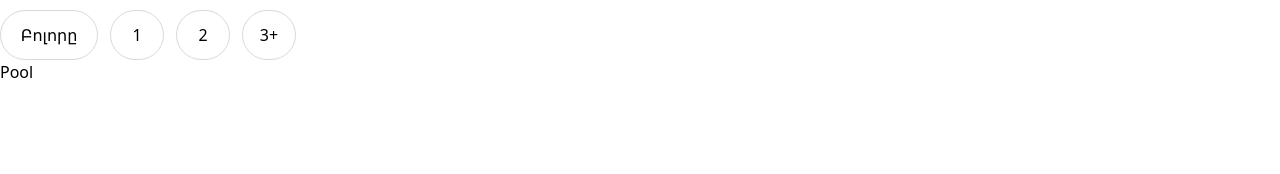
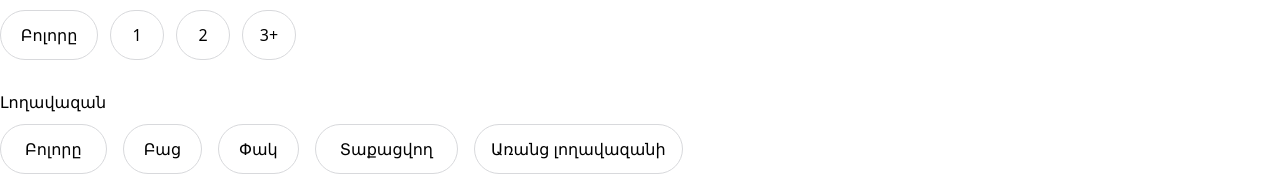
Before and after one commit to Rafikzaqaryan/Amarranoc.amm, a React (Vite) app: page / in a window 1280 px wide. Shown: the part 769-943 px from the top of the page. Before the commit the page ends 853 px from the top, so only its background shows below. Built offline with nearby package versions, Linux system fonts and the light colour scheme; no server answers; the database is empty.

Commit message:
Done Pool Functionality Part

```diff
--- a/src/Component/Nav/NavLeftPart/Pool.tsx
+++ b/src/Component/Nav/NavLeftPart/Pool.tsx
@@ -1,3 +1,61 @@
+import { useState } from "react";
+import { useFilter } from "../../../FilterContext";
+
 export default function Pool() {
-  return <div>Pool</div>;
+  const { setPoolFilters } = useFilter();
+  const [activeButton, setActiveButton] = useState<string | null>(null);
+
+  const handlePoolFilter = (value: string | "all") => {
+    if (value === "all") {
+      setPoolFilters("");
+    } else {
+      setPoolFilters(value);
+    }
+    setActiveButton(value);
+  };
+
+  const buttonClasses = (value: string) =>
+    `h-[50px] border rounded-[40px] border-[#d8d9dc] cursor-pointer ${
+      activeButton === value
+        ? "bg-black text-white"
+        : "bg-white text-black hover:bg-[#eeee]"
+    }`;
+
+  return (
+    <div className="pt-[30px]">
+      <h1 className="text-[black]">Լողավազան</h1>
+      <div className="flex flex-wrap gap-x-4 gap-y-1 pt-[10px]">
+        <button
+          onClick={() => handlePoolFilter("all")}
+          className={buttonClasses("all") + " px-6"}
+        >
+          Բոլորը
+        </button>
+        <button
+          onClick={() => handlePoolFilter("Բաց")}
+          className={buttonClasses("Բաց") + " px-5"}
+        >
+          Բաց
+        </button>
+        <button
+          onClick={() => handlePoolFilter("Փակ")}
+          className={buttonClasses("Փակ") + " px-5"}
+        >
+          Փակ
+        </button>
+        <button
+          onClick={() => handlePoolFilter("Տաքացվող")}
+          className={buttonClasses("Տաքացվող") + " px-6"}
+        >
+          Տաքացվող
+        </button>
+        <button
+          onClick={() => handlePoolFilter("Առանց լողավազանի")}
+          className={buttonClasses("Առանց լողավազանի") + " px-4"}
+        >
+          Առանց լողավազանի
+        </button>
+      </div>
+    </div>
+  );
 }
```
